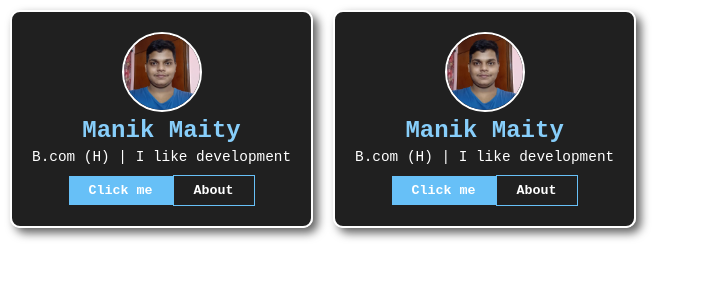
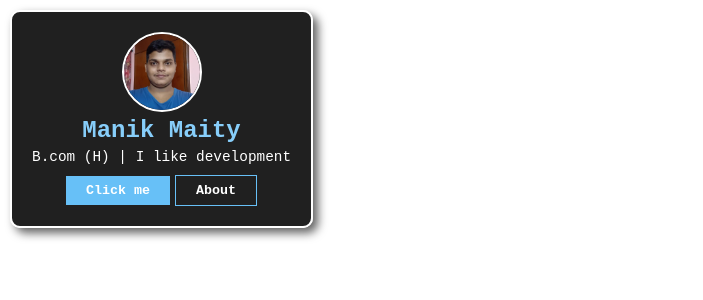
Before and after one commit to ManikMaity/Learn-ReactJS, a React (Vite) app in the folder broCode-react/website/my-react-app/: page / in a window 1280 px wide. Shown: the top 300 px of the page, without its empty margins (0-703 px from the left). Built offline with nearby package versions, Linux system fonts and the light colour scheme.

Commit message:
Added secondary btn

```diff
--- a/broCode-react/website/my-react-app/src/App.jsx
+++ b/broCode-react/website/my-react-app/src/App.jsx
@@ -3,7 +3,6 @@ import Card from "./Card.jsx"
 function App() {
   return(
     <>
-    <Card/>
     <Card/>
     </>
 
--- a/broCode-react/website/my-react-app/src/SecondaryButton.jsx
+++ b/broCode-react/website/my-react-app/src/SecondaryButton.jsx
@@ -8,6 +8,7 @@ const style = {
     marginTop: "5px",
     cursor: "pointer",
     border : "1px solid #67c0f7",
+    marginLeft : "5px"
 }
 
 function SecondaryBtn(){
```
